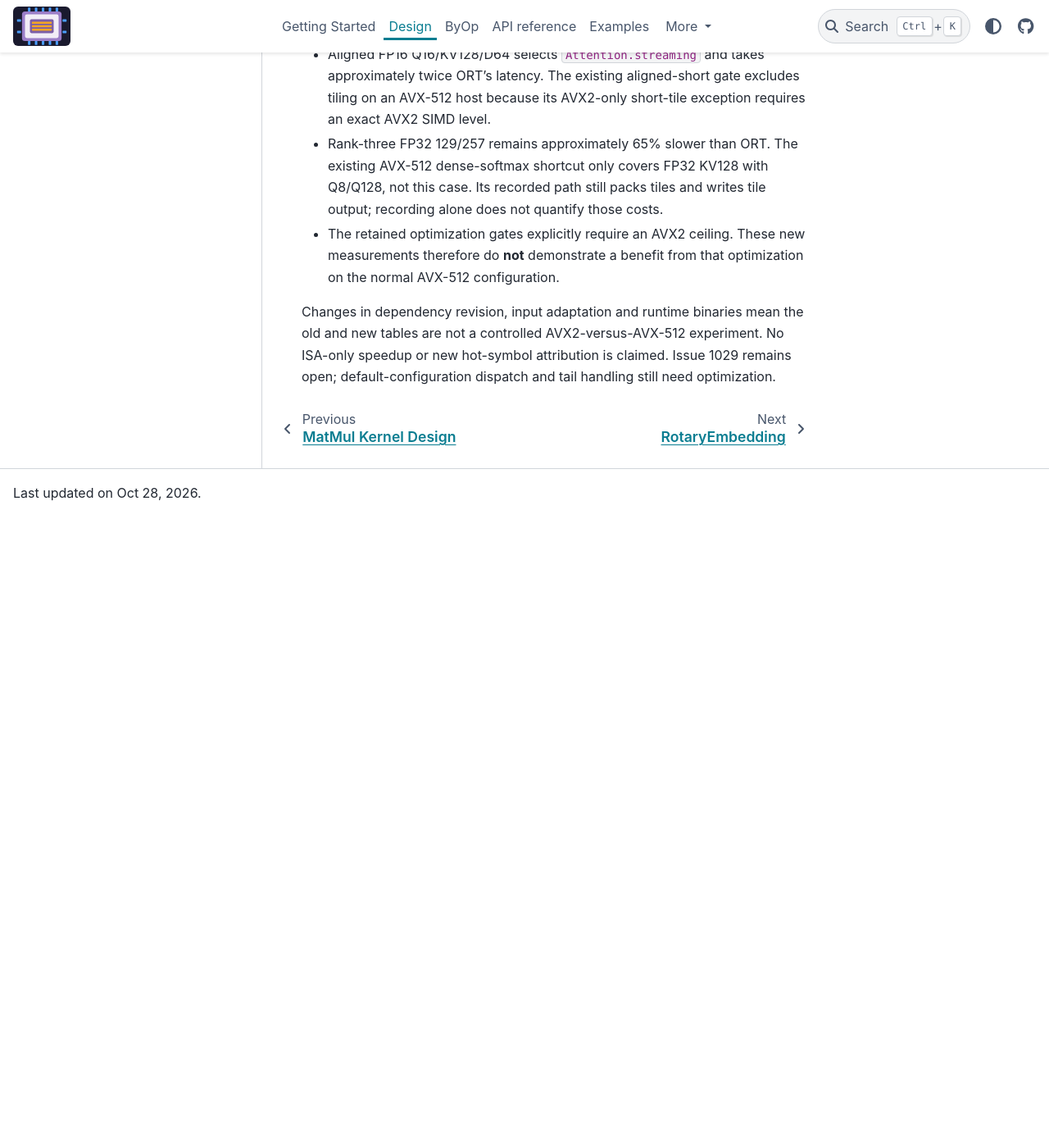
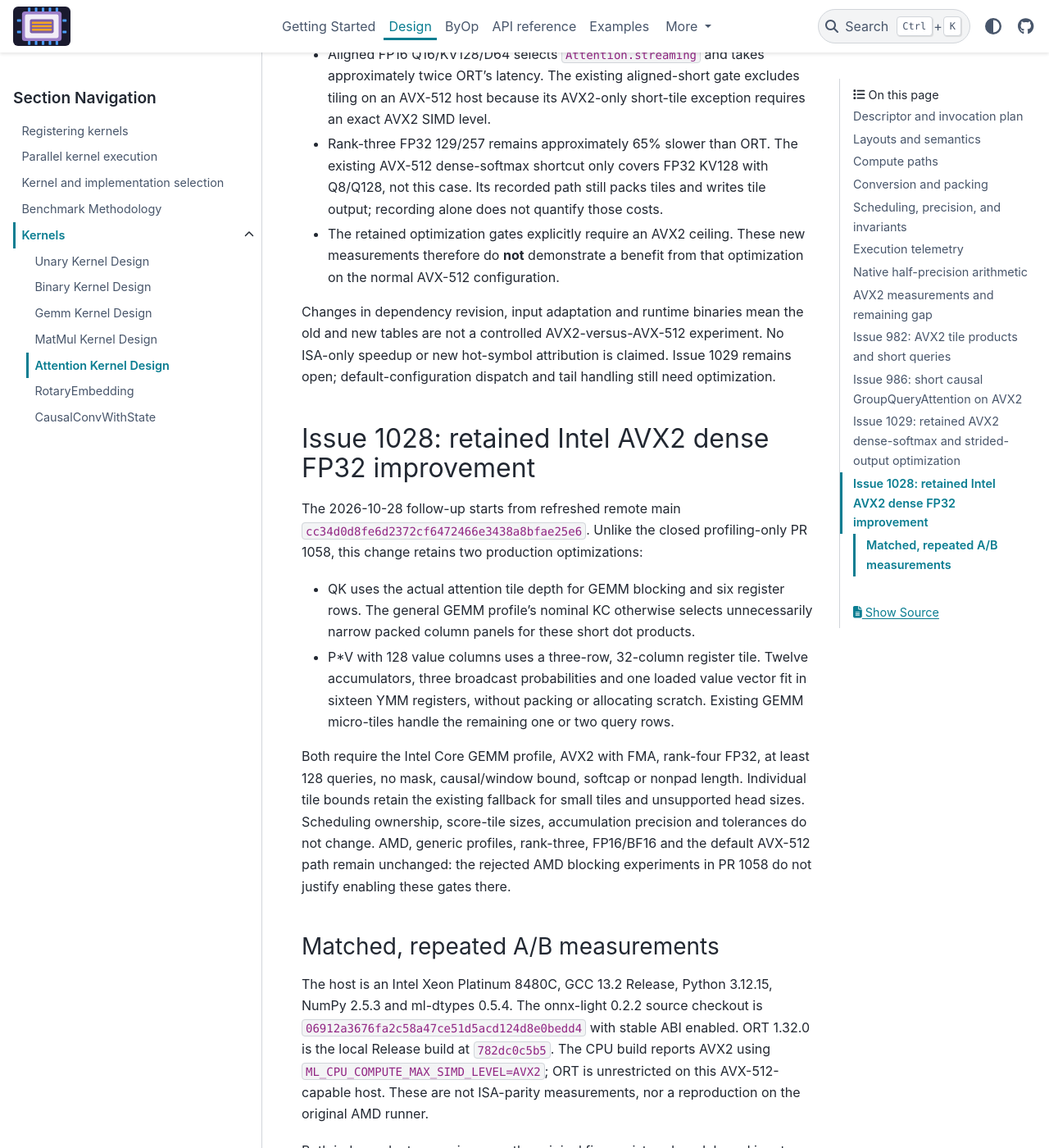
Before and after one commit to xadupre/onnx-light-cpu, a Sphinx documentation site: the page built from docs/design/kernels/attention_kernel_design.rst, in a window 1280 px wide and 1400 px high, scrolled down 17339 px. Shown: the whole window at 82% size. Built offline with Sphinx 7.4.7 and the PyData theme 0.15.4, drawn with Linux system fonts in a browser that asks for light colours; pages that are not in the unit, such as notebooks, are missing from menus; before the commit the page ends 17969 px from its top, so only the background shows below that; some of the changed text lies outside the part shown.

Commit message:
perf: improve Intel AVX2 dense FP32 Attention tiles (#1060)
Tune QK blocking for attention tile depths and add a scratch-free 3x32 probability-value micro-tile for 128-wide values. Preserve existing paths outside the measured Intel AVX2 dense FP32 contract, and document repeated measurements and remaining limitations for #1028.

Co-authored-by: Copilot <223556219+Copilot@users.noreply.github.com>

```diff
--- a/docs/design/kernels/attention_kernel_design.rst
+++ b/docs/design/kernels/attention_kernel_design.rst
@@ -677,3 +677,103 @@ the old and new tables are not a controlled AVX2-versus-AVX-512 experiment.
 No ISA-only speedup or new hot-symbol attribution is claimed. Issue 1029
 remains open; default-configuration dispatch and tail handling still need
 optimization.
+
+Issue 1028: retained Intel AVX2 dense FP32 improvement
+------------------------------------------------------------
+
+The 2026-10-28 follow-up starts from refreshed remote main
+``cc34d0d8fe6d2372cf6472466e3438a8bfae25e6``. Unlike the closed profiling-only
+PR 1058, this change retains two production optimizations:
+
+* QK uses the actual attention tile depth for GEMM blocking and six register
+  rows. The general GEMM profile's nominal KC otherwise selects unnecessarily
+  narrow packed column panels for these short dot products.
+* P*V with 128 value columns uses a three-row, 32-column register tile.
+  Twelve accumulators, three broadcast probabilities and one loaded value
+  vector fit in sixteen YMM registers, without packing or allocating scratch.
+  Existing GEMM micro-tiles handle the remaining one or two query rows.
+
+Both require the Intel Core GEMM profile, AVX2 with FMA, rank-four FP32,
+at least 128 queries, no mask, causal/window bound, softcap or nonpad length.
+Individual tile bounds retain the existing fallback for small tiles and
+unsupported head sizes. Scheduling ownership, score-tile sizes, accumulation
+precision and tolerances do not change. AMD, generic profiles, rank-three,
+FP16/BF16 and the default AVX-512 path remain unchanged: the rejected AMD
+blocking experiments in PR 1058 do not justify enabling these gates there.
+
+Matched, repeated A/B measurements
+~~~~~~~~~~~~~~~~~~~~~~~~~~~~~~~~~~
+
+The host is an Intel Xeon Platinum 8480C, GCC 13.2 Release, Python 3.12.15,
+NumPy 2.5.3 and ml-dtypes 0.5.4. The onnx-light 0.2.2 source checkout is
+``06912a3676fa2c58a47ce51d5acd124d8e0bedd4`` with stable ABI enabled.
+ORT 1.32.0 is the local Release build at ``782dc0c5b5``.
+The CPU build reports AVX2 using ``ML_CPU_COMPUTE_MAX_SIMD_LEVEL=AVX2``;
+ORT is unrestricted on this AVX-512-capable host. These are not ISA-parity
+measurements, nor a reproduction on the original AMD runner.
+
+Both independent campaigns use the original five registered models and
+inputs, CPU-0 affinity, one thread per backend, sequential ORT, one inter-op
+thread and disabled ORT spinning. Baseline, candidate and ORT calls rotate
+order in the same process, reusing the same sessions and feeds. A temporary
+invocation-level gate selects the original or optimized path outside timing;
+it is removed from the retained code. There are 20 warmups and up to 100
+samples per path, stopping once every path has accumulated two seconds.
+The long-KV case collects 63 and 60 samples per path; the other cases collect
+100. Model construction, data generation, correctness and compilation are
+outside timing. CPU feeds are backend tensors, not NumPy arrays.
+
+All values below are median milliseconds. Case names use the prefix
+``test_cpu_attention_opset23_rank4_mha_`` and suffix
+``_none_stateless_float32_benchmark``.
+
+.. csv-table::
+   :header: "Case", "Before", "After", "ORT", "Before repeat", "After repeat", "ORT repeat"
+
+   "q128_kv128_hd64", "0.641815", "0.586902", "0.413437", "0.647782", "0.597532", "0.427517"
+   "q512_kv128_hd64", "2.484012", "2.294868", "1.499381", "2.731780", "2.532912", "1.656027"
+   "q128_kv8192_hd64", "43.550382", "42.091625", "30.219244", "45.617714", "45.018527", "31.222460"
+   "q128_kv128_hd128", "1.315575", "1.201075", "0.838056", "1.212978", "1.108685", "0.758204"
+   "q128_kv128_hd256", "2.258434", "2.182405", "1.388872", "2.256909", "2.175080", "1.368227"
+
+The four shorter cases improve by 3.4--8.7% in both campaigns. The long-KV
+reduction is only 1.3--3.4%; its smaller, less stable gain should not be
+extrapolated. No selected case regresses in either matched comparison.
+Final production-only measurements, after removing the temporary gate,
+give the following additional CPU/ORT medians under the same settings:
+
+.. csv-table::
+   :header: "Q/KV/D", "Retained CPU", "ORT"
+
+   "128/128/64", "0.675312", "0.446491"
+   "512/128/64", "2.326355", "1.447188"
+   "128/8192/64", "41.828070", "27.840577"
+   "128/128/128", "1.147282", "0.774157"
+   "128/128/256", "2.204210", "1.347139"
+
+Separate-process drift remains visible, particularly in the first case;
+the gain claims use the matched A/B campaigns, not differences between
+separate runs. A separate native ``perf record -e cpu-clock:u`` run confirms
+both the six-row AVX2 GEMM and ``AttentionValue128Float32_AVX2_FMA`` execute.
+Its samples include startup and ORT, so no kernel phase-time share is claimed.
+Hardware cycles/instructions are unsupported on this VM.
+
+All 108 Attention C++ tests pass with the AVX2 ceiling. Coverage includes
+the five original shapes, eligibility boundaries, head/query/KV tails,
+multi-block accumulation, unaligned operands and padded output strides.
+The five registered cases also pass ORT comparisons with one and two runtime
+threads at the unchanged FP32 rtol/atol ``2e-4/2e-5``.
+**ORT remains faster on all five cases, and issue 1028 remains open.**
+The original AMD gap and default-ISA parity are not resolved by these
+Intel AVX2-specific improvements.
+
+The retained path can be reproduced from a source-linked build with:
+
+.. code-block:: bash
+
+   CMAKE_ARGS='-DML_CPU_COMPUTE_MAX_SIMD_LEVEL=AVX2' \
+     python setup.py build_ext --inplace --onnx-light-source --parallel 48
+   python tools/benchmark_attention_parity.py --large \
+     --threads 1 --cpus 0 --warmup 20 --repeat 100 --max-repeat-time 2 \
+     --case '^test_cpu_attention_opset23_rank4_mha_(q128_kv128_hd(64|128|256)|q512_kv128_hd64|q128_kv8192_hd64)_none_stateless_float32_benchmark$' \
+     --output /tmp/attention-1028.json
```
Also changed, not shown: 4 other files.
